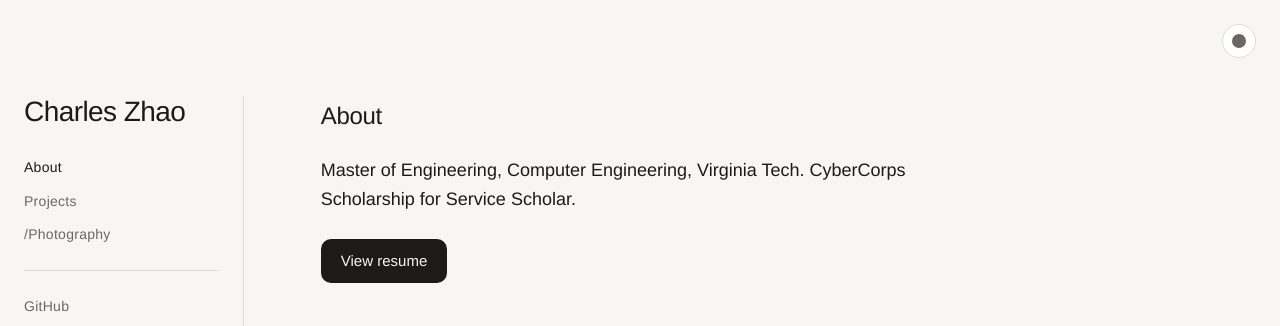
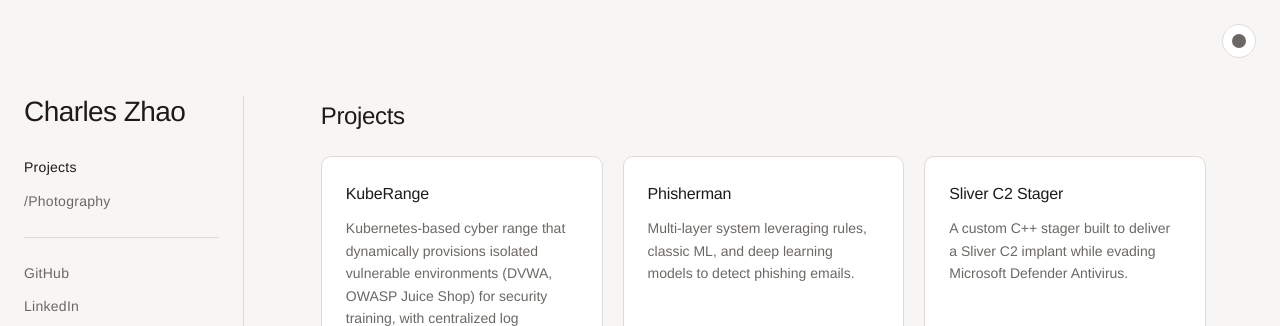
Before and after one commit to ChamberZ1/website, an Astro site: page / in a window 1280 px wide. Shown: the top 326 px of the page. Built offline with nearby package versions, Linux system fonts and the light colour scheme; Astro itself is replaced by a stand-in of ours.

Commit message:
Remove the About section from the homepage
Co-Authored-By: Claude Opus 5.5 <noreply@anthropic.com>

```diff
--- a/src/components/Header.astro
+++ b/src/components/Header.astro
@@ -15,8 +15,7 @@ const { home = false } = Astro.props;
 
     <div id="sidebar-content" class="sidebar-content">
         <nav class="links" aria-label="Site">
-            <a href="/" aria-current={home ? 'page' : undefined}>About</a>
-            <a href="/#projects">Projects</a>
+            <a href="/" aria-current={home ? 'page' : undefined}>Projects</a>
             {liveSections.map((section) => <a href={section.href}>{section.label}</a>)}
         </nav>
 
--- a/src/data/profile.ts
+++ b/src/data/profile.ts
@@ -1,6 +1,5 @@
 export const profile = {
     name: 'Charles Zhao',
-    intro: 'Master of Engineering, Computer Engineering, Virginia Tech. CyberCorps Scholarship for Service Scholar.',
     resume: '/assets/zcharles-resume.pdf',
     links: [
         { label: 'GitHub', href: 'https://github.com/ChamberZ1' },
--- a/src/pages/index.astro
+++ b/src/pages/index.astro
@@ -2,17 +2,10 @@
 import Base from '../layouts/Base.astro';
 import ProjectCard from '../components/ProjectCard.astro';
 import SectionCard from '../components/SectionCard.astro';
-import { profile } from '../data/profile';
 import { projects } from '../data/projects';
 import { liveSections } from '../data/sections';
 ---
 <Base title="Charles Zhao" description="Charles Zhao personal portfolio website" path="/" home>
-    <section class="section intro" aria-labelledby="about-heading">
-        <h2 id="about-heading">About</h2>
-        <p>{profile.intro}</p>
-        <a class="resume-button" href={profile.resume} target="_blank" rel="noopener noreferrer">View resume</a>
-    </section>
-
     <section class="section" id="projects" aria-labelledby="projects-heading">
         <h2 id="projects-heading">Projects</h2>
         <div class="project-grid">
--- a/src/styles/global.css
+++ b/src/styles/global.css
@@ -284,26 +284,8 @@ h2 {
 
 /* ---------- homepage sections ---------- */
 
-.section + .section { margin-top: 4rem; }
+.section + .section { margin-top: 3rem; }
 .section > h2 { margin-bottom: 1.25rem; }
-
-.intro p { max-width: 40rem; font-size: 1.125rem; }
-
-.resume-button {
-    display: inline-flex;
-    align-items: center;
-    min-height: 44px;
-    margin-top: 1.5rem;
-    padding: 0.5rem 1.25rem;
-    color: var(--bg);
-    background: var(--text);
-    border-radius: var(--radius);
-    font-size: 0.9375rem;
-    text-decoration: none;
-    transition: opacity 0.2s var(--ease);
-}
-
-.resume-button:hover { opacity: 0.85; }
 
 .block-link { margin-top: 1.25rem; }
 .block-link a { color: var(--text-muted); font-size: 0.875rem; }
```
Also changed, not shown: README.md, 1 other file.
